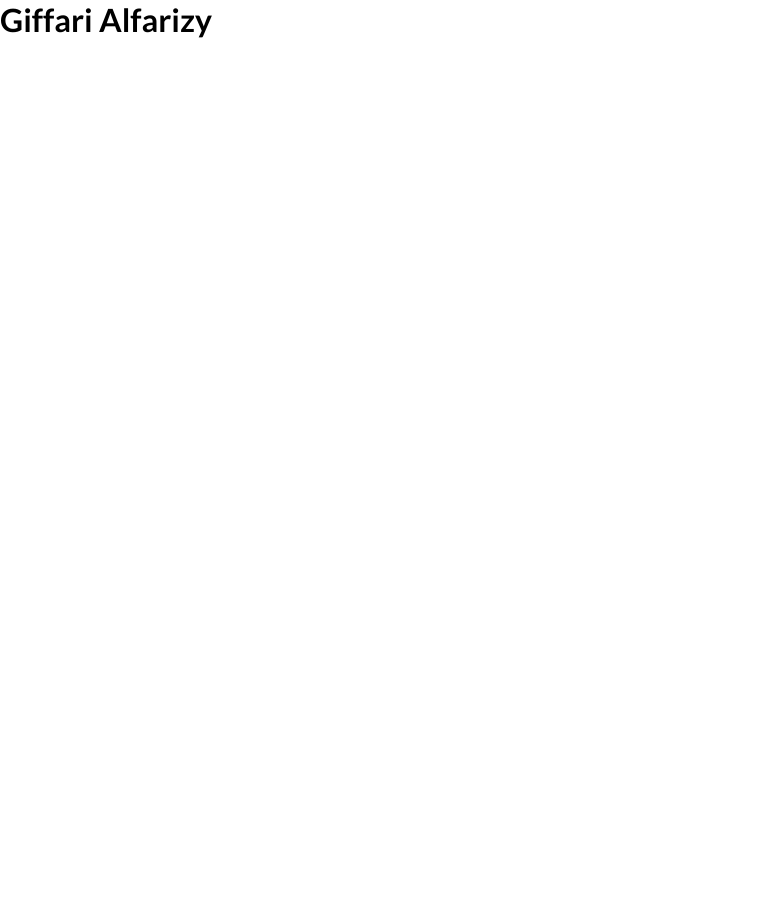
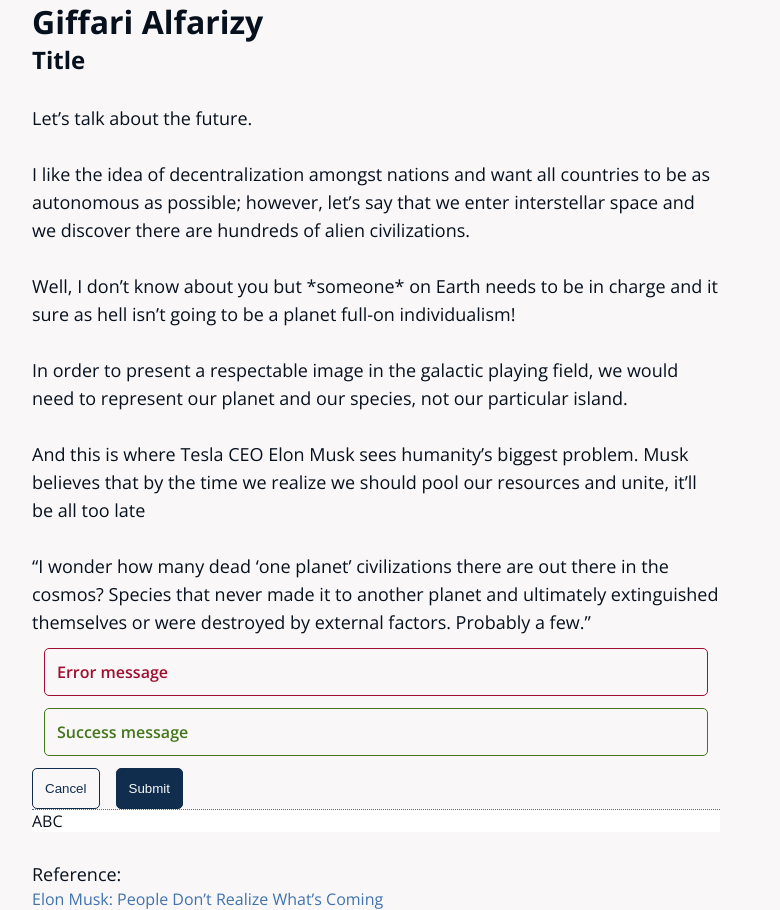
Before and after one commit to giffarialfarizy/giffari-next, a Next.js app: page / in a window 1280 px wide. Shown: the whole page, without its empty margins (0-780 px from the left). Before the commit the page ends 800 px from the top, so only its background shows below. Built offline with nearby package versions, Linux system fonts and the light colour scheme.

Commit message:
✨ Sass variables

```diff
--- a/pages/index.tsx
+++ b/pages/index.tsx
@@ -3,7 +3,7 @@ import Head from 'next/head';
 
 const Home: NextPage = () => {
 	return (
-		<>
+		<div className='blog-container'>
 			<Head>
 				<title>Home</title>
 				<meta
@@ -15,8 +15,59 @@ const Home: NextPage = () => {
 
 			<main>
 				<h1>Giffari Alfarizy</h1>
+				<h2>Title</h2>
+				<p className='paragraph'>
+					Let’s talk about the future.
+				</p>
+				<p className='paragraph'>
+					I like the idea of decentralization amongst
+					nations and want all countries to be as autonomous
+					as possible; however, let’s say that we enter
+					interstellar space and we discover there are
+					hundreds of alien civilizations.
+				</p>
+				<p className='paragraph'>
+					Well, I don’t know about you but *someone* on
+					Earth needs to be in charge and it sure as hell
+					isn’t going to be a planet full-on individualism!
+				</p>
+				<p className='paragraph'>
+					In order to present a respectable image in the
+					galactic playing field, we would need to represent
+					our planet and our species, not our particular
+					island.
+				</p>
+				<p className='paragraph'>
+					And this is where Tesla CEO Elon Musk sees
+					humanity’s biggest problem. Musk believes that by
+					the time we realize we should pool our resources
+					and unite, it’ll be all too late
+				</p>
+
+				<p className='paragraph'>
+					“I wonder how many dead ‘one planet’ civilizations
+					there are out there in the cosmos? Species that
+					never made it to another planet and ultimately
+					extinguished themselves or were destroyed by
+					external factors. Probably a few.”
+				</p>
+
+				<div className='error'>Error message</div>
+				<div className='success'>Success message</div>
+				<button className='button-outline-primary mr-4'>
+					Cancel
+				</button>
+				<button className='button-primary'>Submit</button>
+
+				<hr />
+
+				<div style={{ backgroundColor: 'white' }}>ABC</div>
+				<p className='paragraph'>Reference:</p>
+				<a href='https://medium.com/yardcouch-com/elon-musk-people-dont-realize-what-s-coming-b5a172672bd8'>
+					Elon Musk: People Don’t Realize What’s Coming
+				</a>
 			</main>
-		</>
+		</div>
 	);
 };
 
--- a/styles/globals.scss
+++ b/styles/globals.scss
@@ -1,4 +1,25 @@
-@import url('https://fonts.googleapis.com/css2?family=Lato:ital,wght@0,100;0,300;0,400;0,700;0,900;1,100;1,300;1,400;1,700;1,900&display=swap');
+@import url('https://fonts.googleapis.com/css2?family=Open+Sans:ital,wght@0,300;0,400;0,500;0,600;0,700;0,800;1,300;1,400;1,500;1,600;1,700;1,800&display=swap');
+
+// Theme colors
+$text: #07111e;
+$primary: #112d4e;
+$secondary: #3f72af;
+$muted: #dbe2ef;
+$light: #f9f7f7;
+$action: #ec8d1d;
+$action-darker: #a15e0e;
+$error: #9f0e30;
+$success: #44761a;
+
+// Spacing
+$margin-base: 0.75rem;
+$margin-paragraph: 1.75rem;
+
+$padding-base: 0.75rem;
+
+// Border
+$border-width-base: 1px;
+$border-radius-base: 5px;
 
 * {
 	box-sizing: border-box;
@@ -8,16 +29,23 @@
 
 body {
 	padding: 0;
-	font-family: 'Lato', 'Segoe UI', sans-serif;
+	font-family: 'Open Sans', 'Segoe UI', sans-serif;
+	color: $text;
+	background-color: $light;
 }
 
 a {
+	color: $secondary;
 	text-decoration: none;
+}
+
+a:hover {
+	color: #a15e0e;
 }
 
 hr {
 	border: 0;
-	border-top: 1px dotted #efefef;
+	border-top: $border-width-base dotted $secondary;
 }
 
 img {
@@ -28,3 +56,59 @@ ul {
 	padding: 0;
 	list-style-type: none;
 }
+
+.blog-container {
+	padding-left: 2rem;
+	max-width: 45rem;
+}
+
+.paragraph {
+	font-size: 1.125rem;
+	font-weight: 400;
+	line-height: 1.75rem;
+	margin-top: $margin-paragraph;
+}
+
+.error {
+	color: $error;
+	font-weight: 600;
+	border-color: $error;
+	border-style: solid;
+	margin: $margin-base;
+	padding: $padding-base;
+	border-radius: $border-radius-base;
+	border-width: $border-width-base;
+}
+
+.success {
+	color: $success;
+	font-weight: 600;
+	border-color: $success;
+	border-style: solid;
+	margin: $margin-base;
+	padding: $padding-base;
+	border-radius: $border-radius-base;
+	border-width: $border-width-base;
+}
+
+.button-primary {
+	color: $light;
+	border: $border-width-base solid $primary;
+	background-color: $primary;
+	border-radius: $border-radius-base;
+	padding: $padding-base;
+	cursor: pointer;
+}
+
+.button-outline-primary {
+	color: $primary;
+	border: $border-width-base solid $primary;
+	background-color: transparent;
+	border-radius: $border-radius-base;
+	padding: $padding-base;
+	cursor: pointer;
+}
+
+.mr-4 {
+	margin-right: 1rem;
+}
```
